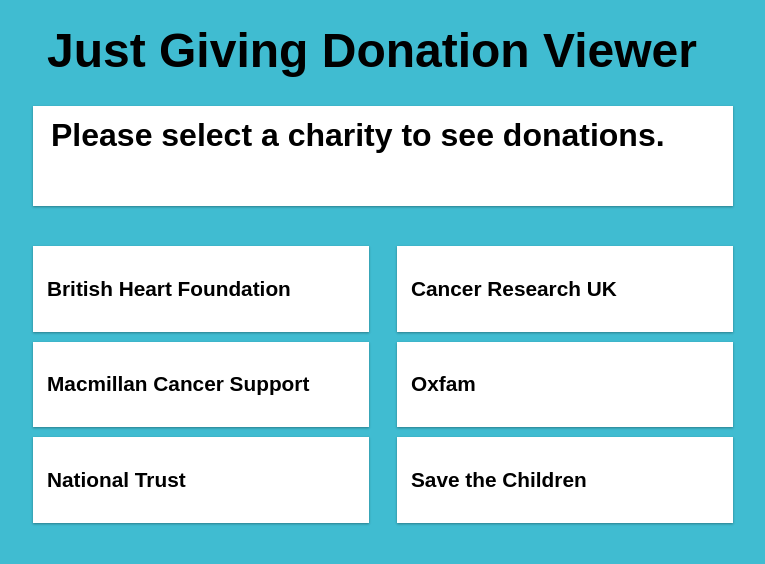
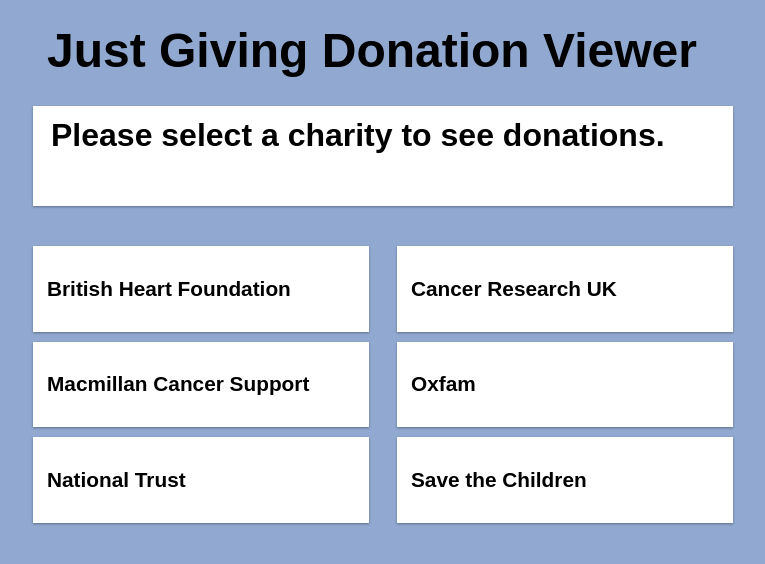
Before and after one commit to JustGivingArchive/recruitment-test-donations, a React app: page / in a window 1280 px wide. Shown: the top 564 px of the page, without its empty margins (257-1022 px from the left). Built offline with nearby package versions, Linux system fonts and the light colour scheme.

Commit message:
change background color

```diff
--- a/src/styles/index.scss
+++ b/src/styles/index.scss
@@ -1,5 +1,5 @@
 body {
-  background-color: rgb(64, 188, 209);
+  background-color: #91A8d0;
   padding: 5px;
   cursor:default;
 }
@@ -126,7 +126,7 @@
 .loader {
     margin: 70px auto;
     border: 16px solid #f3f3f3;
-    border-top: 16px solid rgb(64, 188, 209);
+    border-top: 16px solid #91A8d0;
     border-radius: 50%;
     width: 70px;
     height: 70px;
```
